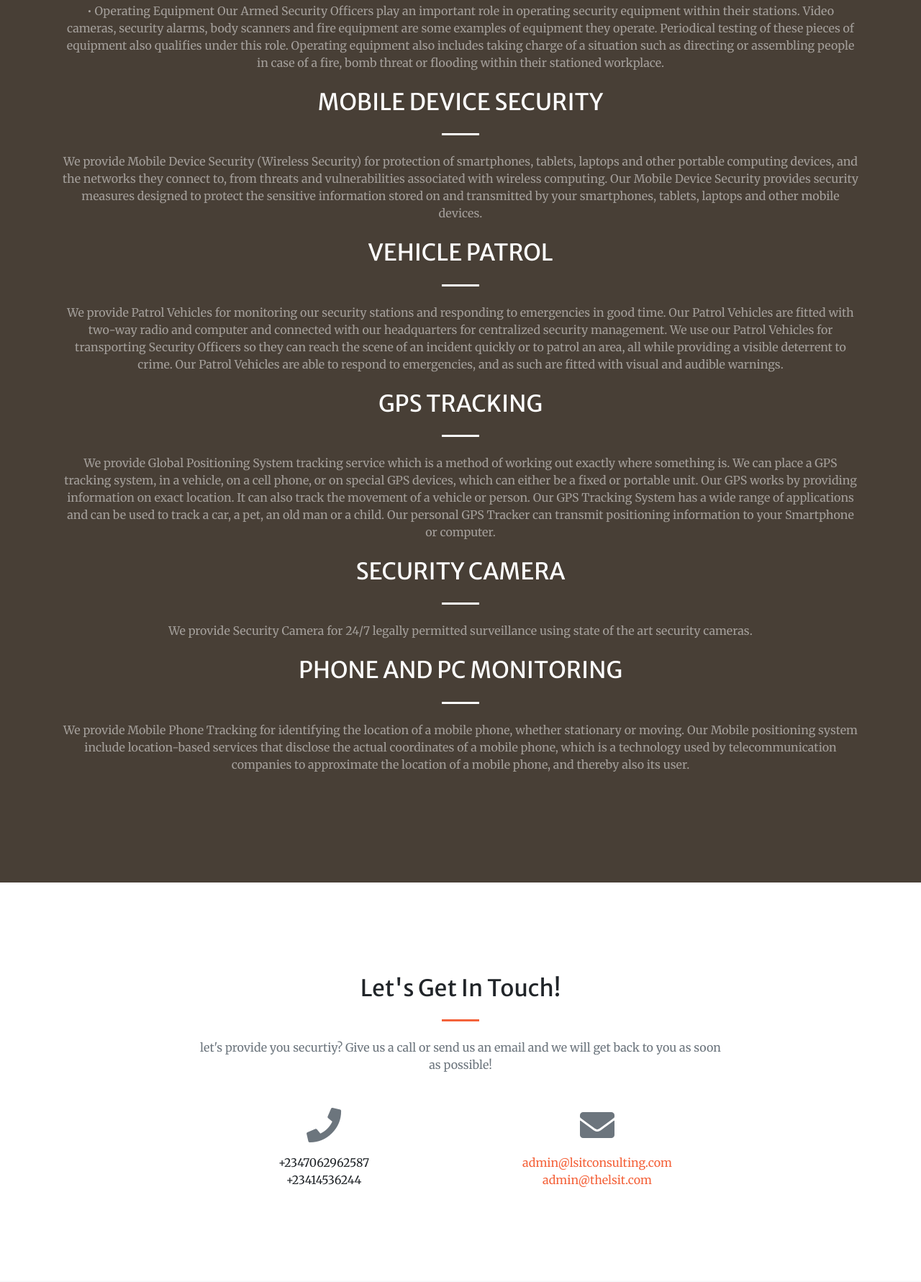
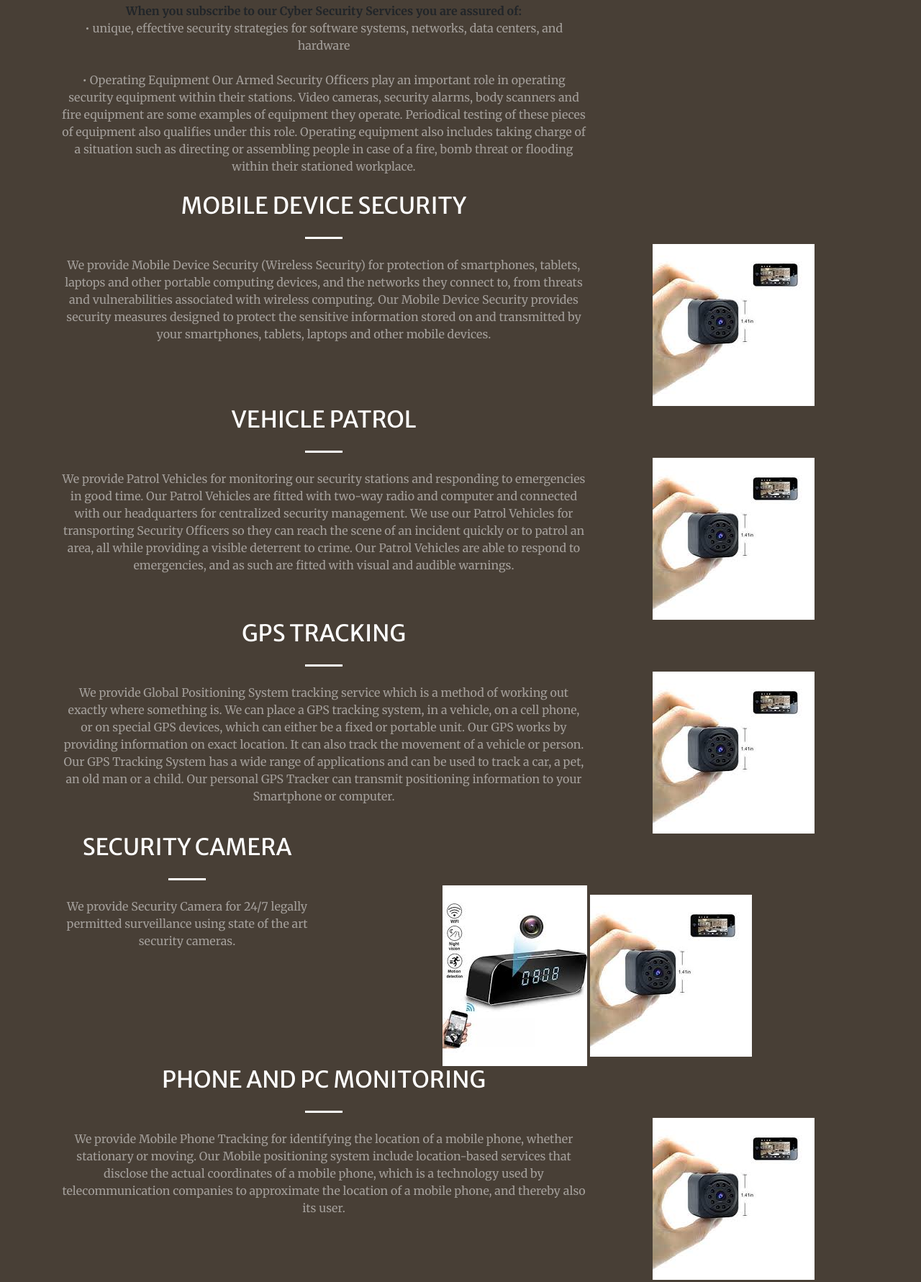
Before and after one commit to danndav/armed_security, a plain HTML site: page services.html in a window 1280 px wide. Shown: the part 787-2568 px from the top of the page at 72% size. Drawn offline with Linux system fonts and the light colour scheme.

Commit message:
add service image

```diff
--- a/services.html
+++ b/services.html
@@ -69,7 +69,7 @@
   <section class="page-section bg-primary" id="cyber">
     <div class="container">
       <div class="row justify-content-center " >
-        <div class="col-lg-12 text-center">
+        <div class="col-lg-8 text-center">
           <h2 class="text-white mt-0">CYBER SECURITY</h2>
           <hr class="divider light my-4">
           <p class="text-white-50 mb-4">We provide Cyber Security or Information Technology or Information Technology Security or Electronic Information Security to protect computers, networks, programs and data from unauthorized access or attacks that are aimed for exploitation.
@@ -82,9 +82,90 @@
 
 
         </div>
+        <div class="col-lg-4 text-center">
+          <br><br><br>
+            <img src="img/a.jpg" alt="">
+        </div>
+      </div>
+
+      <div class="row justify-content-center " >
+          <div class="col-lg-8 text-center" id="mobile">
+              <div ></div>
+            <h2 class="text-white mt-0">MOBILE DEVICE SECURITY</h2>
+            <hr class="divider light my-4">
+            <p class="text-white-50 mb-4">We provide Mobile Device Security (Wireless Security) for protection of smartphones, tablets, laptops and other portable computing devices, and the networks they connect to, from threats and vulnerabilities associated with wireless computing.  Our Mobile Device Security provides security measures designed to protect the sensitive information stored on and transmitted by your smartphones, tablets, laptops and other mobile devices.
+            </p>
+
+          </div>
+          <div class="col-lg-4 text-center">
+            <br><br><br>
+              <img src="img/a.jpg" alt="">
+          </div>
+      </div>
+
+      <div class="row justify-content-center " >
+          <div class="col-lg-8 text-center">
+              <h2 class="text-white mt-0">VEHICLE PATROL</h2>
+              <hr class="divider light my-4">
+              <p class="text-white-50 mb-4">  We provide Patrol Vehicles for monitoring our security stations and responding to emergencies in good time. Our Patrol Vehicles are fitted with two-way radio and computer and connected with our headquarters for centralized security management. We use our Patrol Vehicles for transporting Security Officers so they can reach the scene of an incident quickly or to patrol an area, all while providing a visible deterrent to crime. Our Patrol Vehicles are able to respond to emergencies, and as such are fitted with visual and audible warnings.
+              </p>
+
+            </div>
+          <div class="col-lg-4 text-center">
+            <br><br><br>
+              <img src="img/a.jpg" alt="">
+          </div>
+      </div>
+
+      <div class="row justify-content-center " >
+          <div class="col-lg-8 text-center">
+              <h2 class="text-white mt-0">GPS TRACKING</h2>
+              <hr class="divider light my-4">
+              <p class="text-white-50 mb-4">We provide Global Positioning System tracking service which is a method of working out exactly where something is. We can place a GPS tracking system, in a vehicle, on a cell phone, or on special GPS devices, which can either be a fixed or portable unit.  Our GPS works by providing information on exact location. It can also track the movement of a vehicle or person.
+                  Our GPS Tracking System has a wide range of applications and can be used to track a car, a pet, an old man or a child. Our personal GPS Tracker can transmit positioning information to your Smartphone or computer.
+                  </p>
+
+            </div>
+          <div class="col-lg-4 text-center">
+            <br><br><br>
+              <img src="img/a.jpg" alt="">
+          </div>
+      </div>
+
+      <div class="row justify-content-center " >
+          <div class="col-lg-4 text-center">
+              <h2 class="text-white mt-0">SECURITY CAMERA</h2>
+              <hr class="divider light my-4">
+              <p class="text-white-50 mb-4">We provide Security Camera for 24/7 legally permitted surveillance using state of the art security cameras. </p>
+
+            </div>
+          <div class="col-lg-8 text-center">
+            <br><br><br>
+              <img src="img/b.jpg" alt="">
+              <img src="img/c.jpg" alt="">
+          </div>
+      </div>
 
 
-          <div class="col-lg-12 text-center" id="mobile">
+      <div class="row justify-content-center " >
+          <div class="col-lg-8 text-center">
+              <h2 class="text-white mt-0">PHONE AND PC MONITORING</h2>
+    <hr class="divider light my-4">
+    <p class="text-white-50 mb-4"> We provide Mobile Phone Tracking for identifying the location of a mobile phone, whether stationary or moving. Our Mobile positioning system include location-based services that disclose the actual coordinates of a mobile phone, which is a technology used by telecommunication companies to approximate the location of a mobile phone, and thereby also its user.</p>
+
+  </div>
+          <div class="col-lg-4 text-center">
+            <br><br><br>
+              <img src="img/a.jpg" alt="">
+          </div>
+      </div>
+
+
+
+    </div>
+  </section>
+
+  <!-- <div class="col-lg-12 text-center" id="mobile">
       <div ></div>
     <h2 class="text-white mt-0">MOBILE DEVICE SECURITY</h2>
     <hr class="divider light my-4">
@@ -121,13 +202,7 @@
     <hr class="divider light my-4">
     <p class="text-white-50 mb-4"> We provide Mobile Phone Tracking for identifying the location of a mobile phone, whether stationary or moving. Our Mobile positioning system include location-based services that disclose the actual coordinates of a mobile phone, which is a technology used by telecommunication companies to approximate the location of a mobile phone, and thereby also its user.</p>
 
-          </div>
-
-      </div>
-    </div>
-  </section>
-
-
+  </div> -->
 
   <!-- Contact Section -->
   <section class="page-section" id="contact">
```
Also changed, not shown: index.html (+2 -2 lines), img/a.jpg (added), img/b.jpg (added), img/c.jpg (added). Lines whose indentation alone changed are shown as unchanged.
